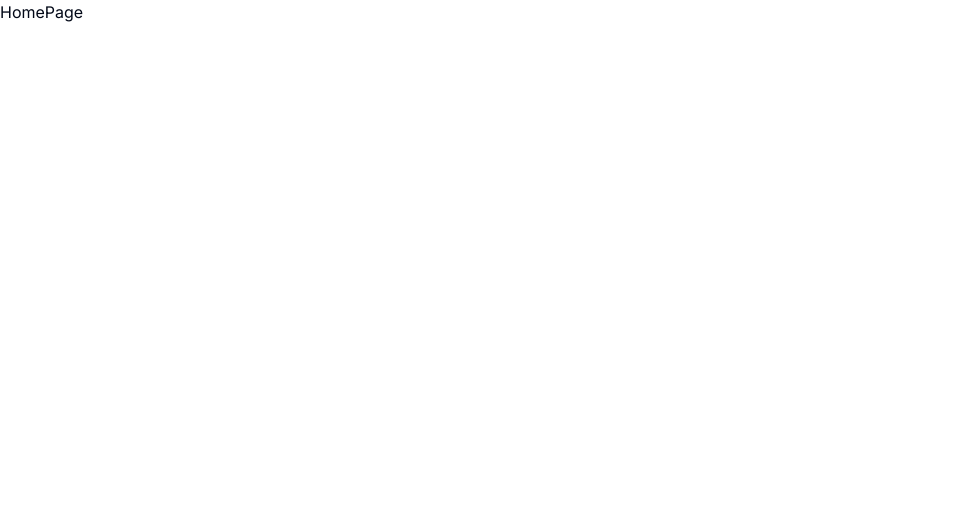
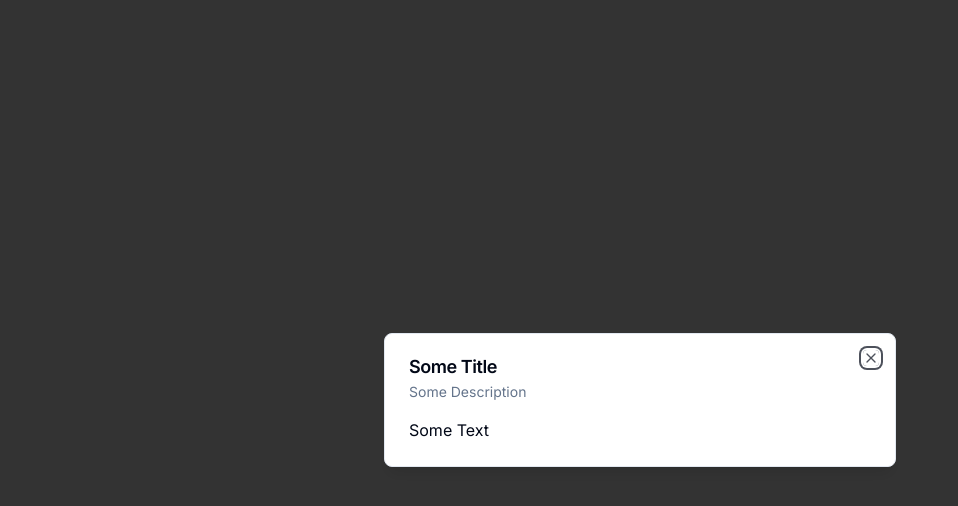
Before and after one commit to KennedyMungai/e-commerce-admin, a Next.js app: page / in a window 1280 px wide. Shown: the top 506 px of the page, without its empty margins (0-958 px from the left). Built offline with nearby package versions, Linux system fonts and the light colour scheme.

Commit message:
Added the modal to the index page

```diff
--- a/src/app/(root)/page.tsx
+++ b/src/app/(root)/page.tsx
@@ -1,5 +1,18 @@
+'use client'
+
+import Modal from '@/components/modal'
+
 const SetupPage = () => {
-	return <div>HomePage</div>
+	return (
+		<Modal
+			isOpen
+			onClose={() => {}}
+			title='Some Title'
+			description='Some Description'
+		>
+			Some Text
+		</Modal>
+	)
 }
 
 export default SetupPage
```
